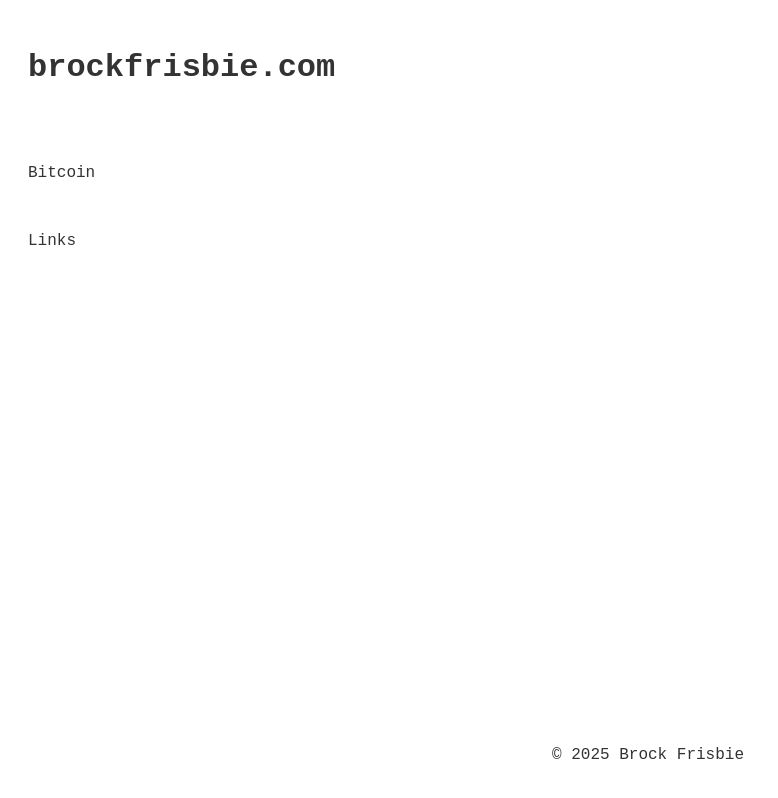
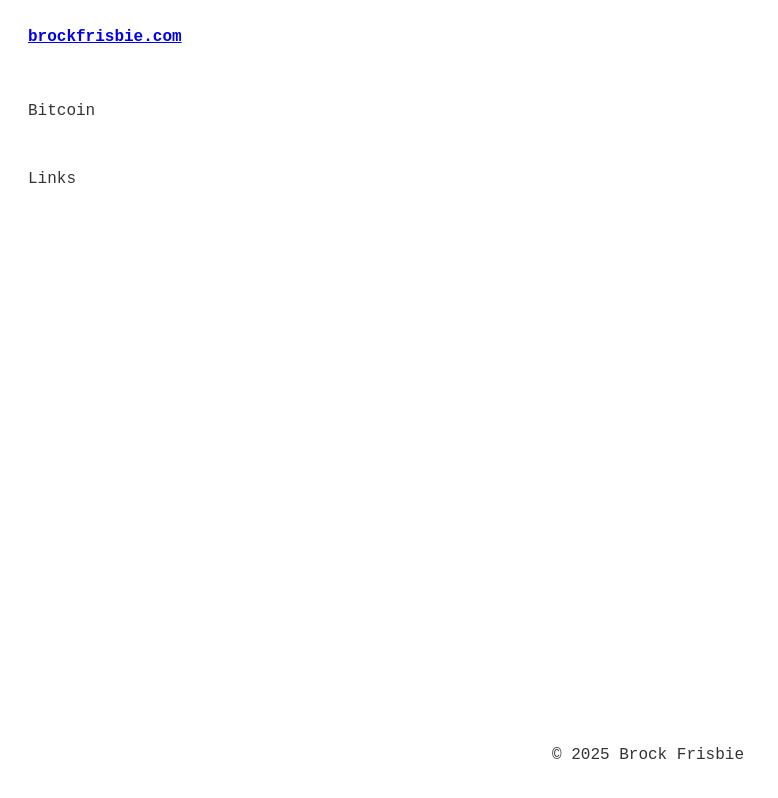
Before and after one commit to brockfrisbie/brockfrisbie.github.io, a plain HTML site: page index.html in a window 1280 px wide. Shown: the whole page, without its empty margins (0-778 px from the left). Drawn offline with Linux system fonts and the light colour scheme.

Commit message:
Update index.html
Made the page title a link

```diff
--- a/index.html
+++ b/index.html
@@ -8,7 +8,7 @@
 </head>
 <body>
     <header>
-        <h1>brockfrisbie.com</h1>
+        <a href="http://brockfrisbie.com"><b>brockfrisbie.com</b></a>
     </header>
     <section>
         <p>Bitcoin</p>
```
